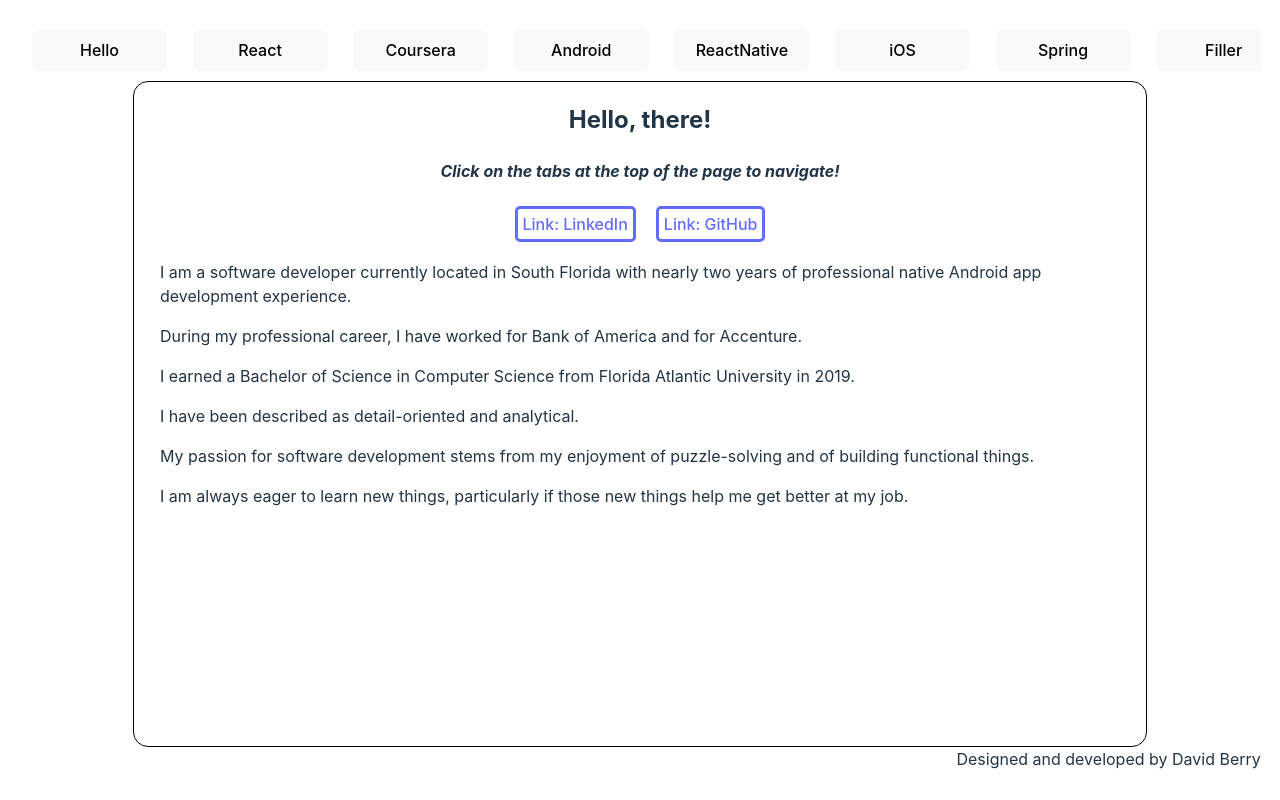
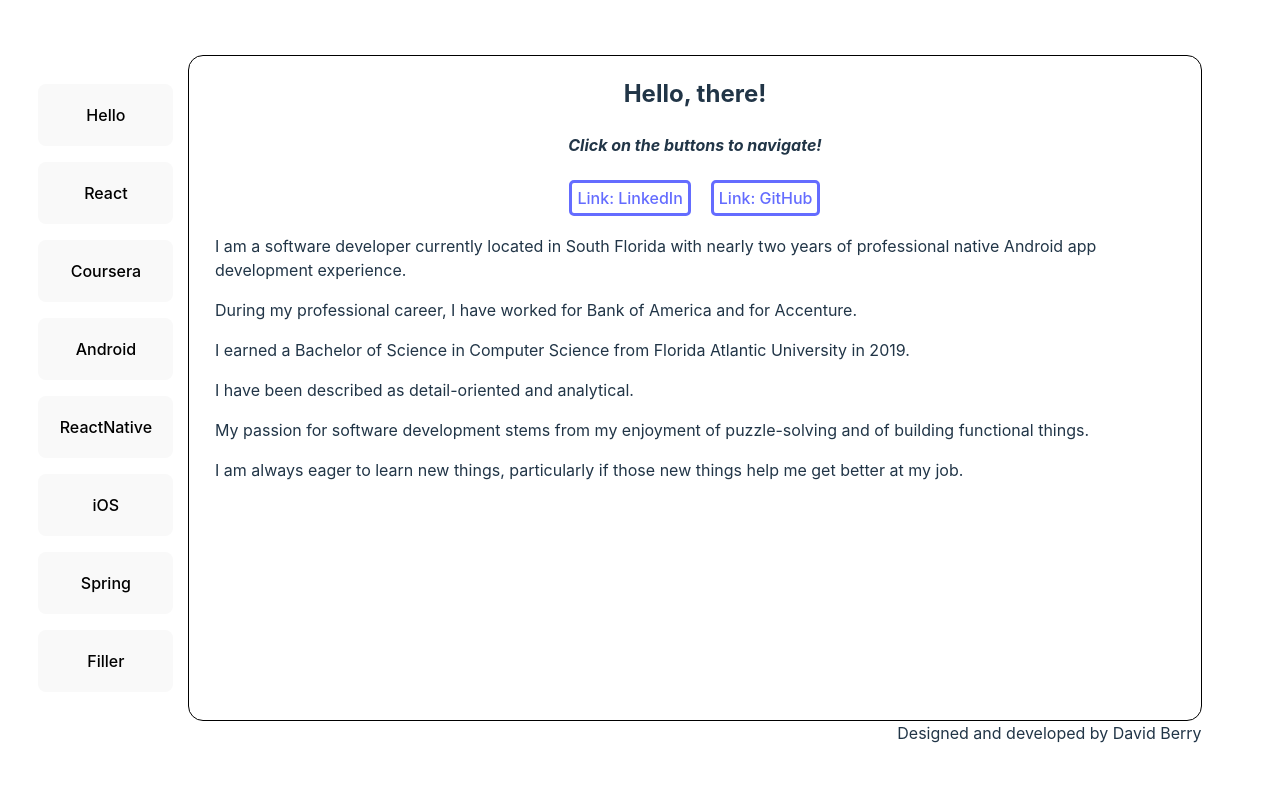
Before and after one commit to DBerry07/DBerry07.github.io, a React (Vite) app: page / in a window 1280 px wide. Built offline with nearby package versions, Linux system fonts and the light colour scheme.

Commit message:
Put buttons on the left of page

```diff
--- a/src/css/App.css
+++ b/src/css/App.css
@@ -1,6 +1,8 @@
 #root {
-  max-width: 1280px;
-  margin: 0 auto;
+  max-width: 95vw;
+  /* margin: 0 auto; */
+  margin-left: 2vw;
+  margin-right: 2vw;
   /* padding: 2rem; */
   padding: 0px;
   text-align: center;
@@ -43,9 +45,13 @@
 }
 
 main {
+  display: grid;
+  grid-template-areas:
+    'menu main main main main main'
+    ;
   overflow-x: hidden;
   overflow-y: hidden;
-  max-width: 97vw !important;
+  max-width: 100vw !important;
   max-height: 98vh !important;
 }
 
--- a/src/css/ButtonMenu.css
+++ b/src/css/ButtonMenu.css
@@ -1,20 +1,24 @@
 
 .menu_button {
     width: 135px;
+    padding: 20px;
 }
 
 menu {
     margin: auto;
-    overflow-y: hidden;
-    overflow-x: auto;
-    max-height: 10vh;
-    max-width: 100vw;
-    white-space: nowrap;
+    overflow-y: auto;
+    overflow-x: hidden;
+    width: 150px;
     padding: 0px;
-    padding-bottom: 10px;
+    margin-right: 1vw;
 }
 
 menu span {
+    display: flex;
+    width: max-content;
+    height: max-content;
     margin-left: 1vw;
     margin-right: 1vw;
+    padding-top: 1vh;
+    padding-bottom: 1vh;
 }
--- a/src/data/constants/screens.js
+++ b/src/data/constants/screens.js
@@ -6,7 +6,7 @@ export const Hello = {
     [LINKS.linkedin, "Link: LinkedIn"],
     [LINKS.github, "Link: GitHub"],
   ],
-  subheading: "Click on the tabs at the top of the page to navigate!",
+  subheading: "Click on the buttons to navigate!",
   body: [
     // Intro page text
     "I am a software developer currently located in South Florida with nearly two years of professional native Android app development experience.",
```
